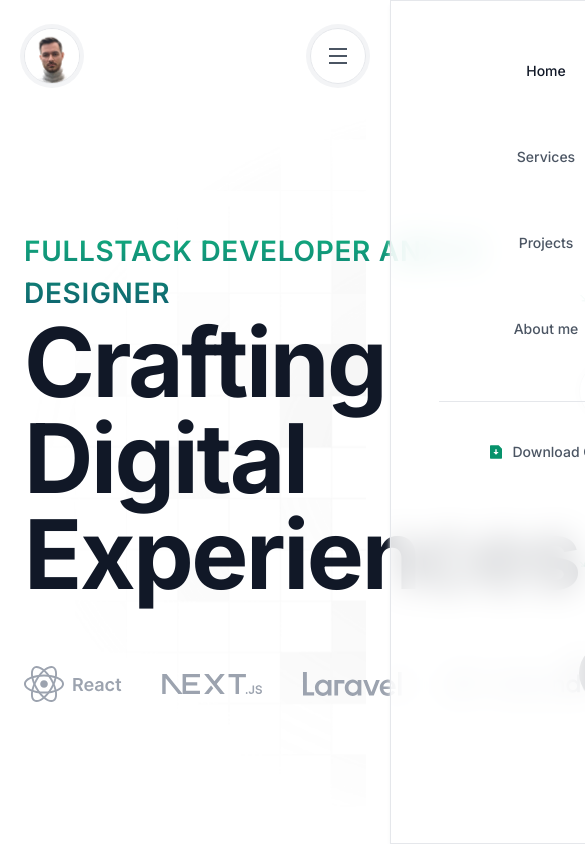
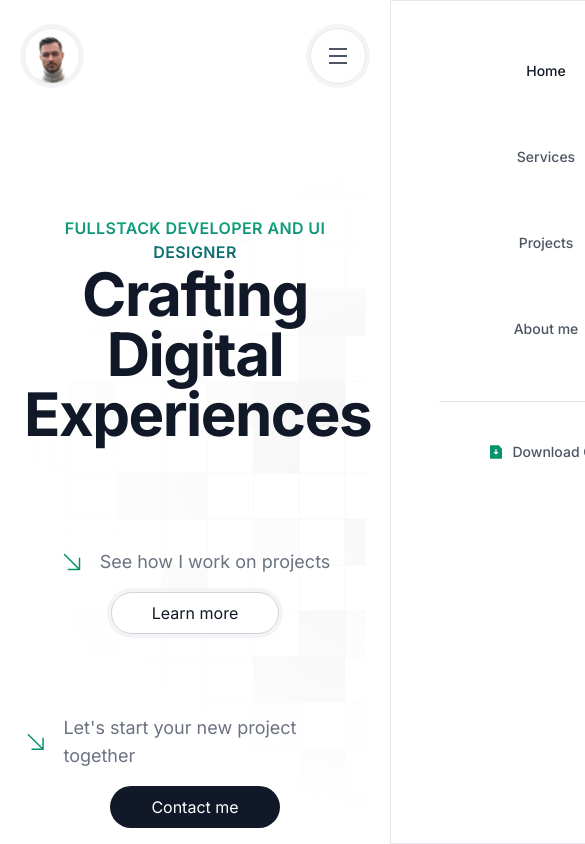
Before and after one commit to mbykowicz/mbykowicz, a Next.js app: page / in a window 390 px wide. Shown: the top 844 px of the page, 585 px wide, since content can reach past the window. Built offline with nearby package versions, Linux system fonts and the light colour scheme.

Commit message:
make hero responsive

```diff
--- a/components/Hero.tsx
+++ b/components/Hero.tsx
@@ -9,41 +9,43 @@ import ArrowDownRightIcon from './icons/ArrowDownRightIcon'
 
 function Hero() {
   return (
-    <div className='flex items-center h-[calc(100vh-var(--navbar-height)-var(--navbar-top-margin))] bg-hero-bg-image bg-cover'>
-      <div className='flex items-end w-full'>
-        <div className='flex-1'>
-          <h3 className='uppercase font-semibold text-[28px] tracking-wide bg-hero-text-gradient inline-block text-transparent bg-clip-text'>
+    <div className='flex items-center mt-[calc(var(--navbar-height))] pt-16 lg:pt-32 bg-cover bg-hero-bg-image'>
+      <div className='grid w-full grid-cols-1 gap-16 lg:grid-cols-2 lg:gap-0'>
+        <div className='text-center lg:text-left'>
+          <h3 className='uppercase font-semibold sm:text-xl xl:text-[28px] tracking-wide bg-hero-text-gradient inline-block text-transparent bg-clip-text'>
             Fullstack Developer and UI Designer
           </h3>
-          <h1 className='font-bold tracking-tight text-gray-900 text-8xl'>
+          <h1 className='text-6xl font-bold tracking-tight text-gray-900 sm:text-8xl'>
             Crafting
             <br />
             Digital
             <br />
             Experiences
           </h1>
-          <div className='flex items-center gap-10 mt-16'>
-            <Image src={reactLogo} alt='ReactJS logo' />
-            <Image src={nextLogo} alt='NextJS logo' />
-            <Image src={laravelLogo} alt='Laravel logo' />
-            <Image src={tailwindLogo} alt='TailwindCSS logo' />
+          <div className='items-center hidden gap-4 mt-8 lg:flex lg:mt-16'>
+            <Image src={reactLogo} alt='ReactJS logo' className='' />
+            <Image src={nextLogo} alt='NextJS logo' className='' />
+            <Image src={laravelLogo} alt='Laravel logo' className='' />
+            <Image src={tailwindLogo} alt='TailwindCSS logo' className='' />
           </div>
         </div>
-        <div className='flex justify-end flex-1 gap-20'>
-          <div className='space-y-20'>
-            <div className='space-y-4 max-w-fit'>
-              <p className='flex items-center gap-4 text-2xl text-gray-500'>
+        <div className='flex justify-center gap-20 mt-10 lg:justify-end lg:place-self-end'>
+          <div className='space-y-20 '>
+            <div className='space-y-4 lg:max-w-fit'>
+              <p className='flex items-center justify-center gap-4 text-lg text-gray-500 lg:justify-normal xl:text-2xl'>
                 <ArrowDownRightIcon className='w-6 h-6 text-mountain-meadow-600' />
                 See how I work on projects
               </p>
-              <Button variant='secondary'>Learn more</Button>
+              <Button variant='secondary' className='block mx-auto lg:mx-0'>
+                Learn more
+              </Button>
             </div>
-            <div className='space-y-4 max-w-fit'>
-              <p className='flex items-center gap-4 text-2xl text-gray-500'>
+            <div className='space-y-4 lg:max-w-fit'>
+              <p className='flex items-center justify-center gap-4 text-lg text-gray-500 lg:justify-normal xl:text-2xl'>
                 <ArrowDownRightIcon className='w-6 h-6 text-mountain-meadow-600' />
                 Let&apos;s start your new project together
               </p>
-              <Button>Contact me</Button>
+              <Button className='block mx-auto lg:mx-0'>Contact me</Button>
             </div>
           </div>
         </div>
```
